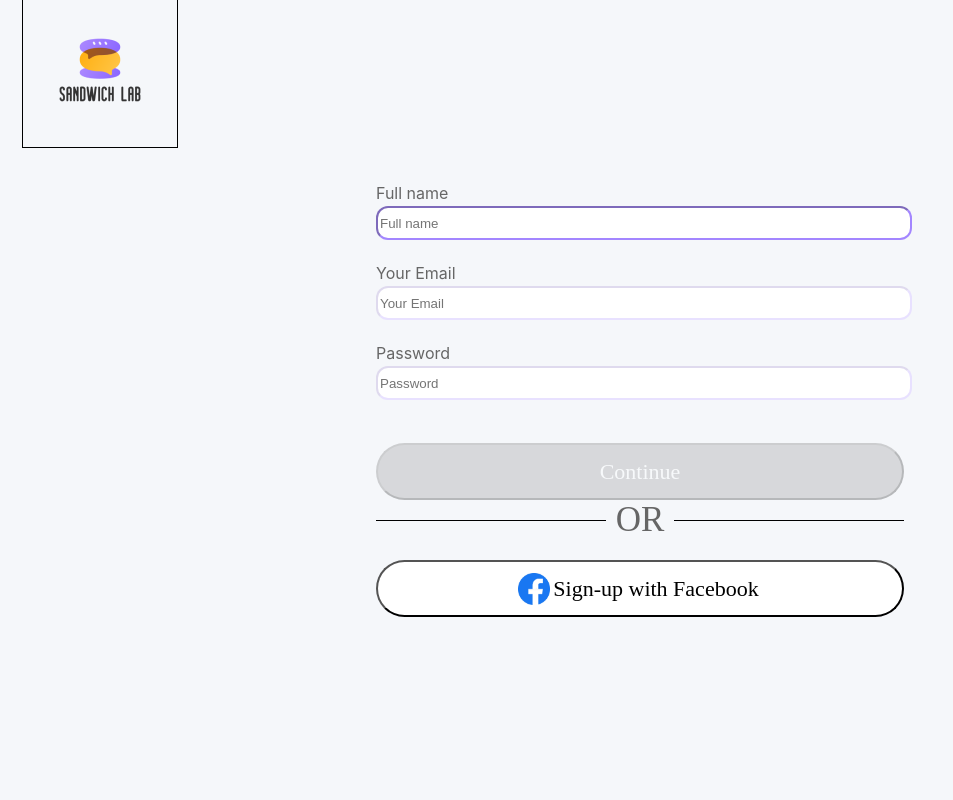
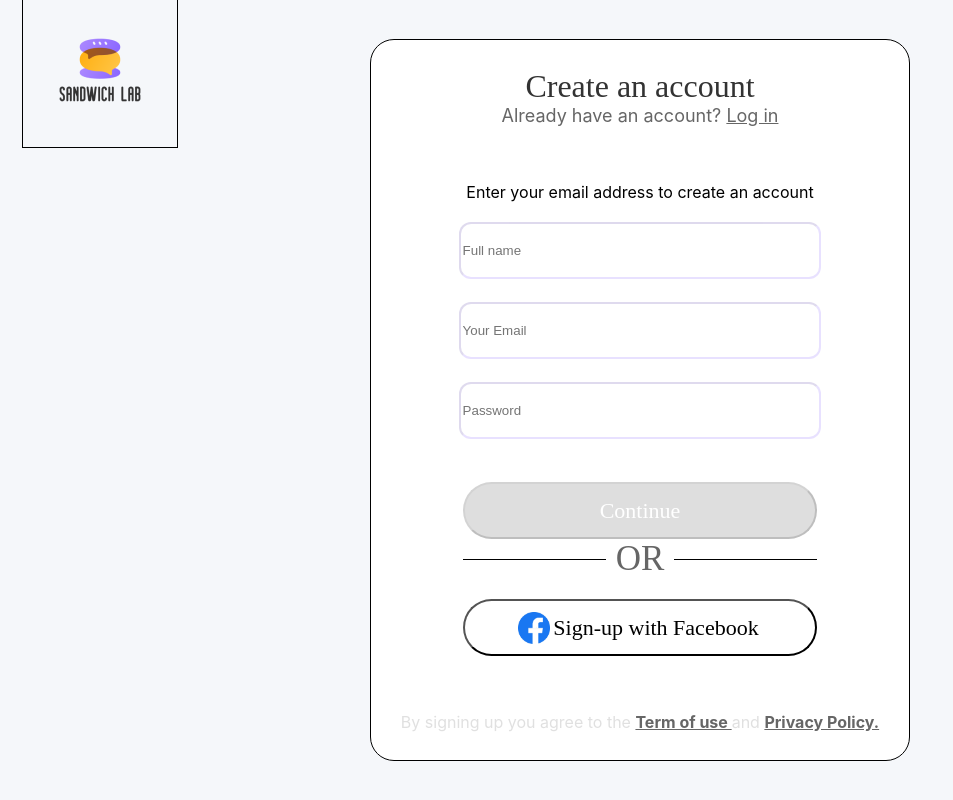
Before and after one commit to sandwichlab-ai/sandwich_frontend, a React (Create React App) app: page /auth in a window 1280 px wide. Shown: the whole page, without its empty margins (0-953 px from the left). Built offline with nearby package versions, Linux system fonts and the light colour scheme; what aws-amplify would draw is missing.

Commit message:
style change

```diff
--- a/src/Auth/index.css
+++ b/src/Auth/index.css
@@ -28,12 +28,37 @@
 }
 
 .content__container--auth {
-    width: 100%;
-    height: 100%;
+    min-width: 500px;
+    background-color: white;
+    width: 42%;
+    height: 90%;
     /* background-image: url("/public/images/bgContact.png"); */
     display: flex;
-    justify-content: center;
-    align-items: center;
+    flex-direction: column;
+    justify-content: space-around;
+    /* align-items: center; */
+    border: 1px solid black;
+    border-radius: 24px;
+}
+
+.content__container--auth:nth-child(1) {
+    color: #666666
+}
+
+.content__form--auth:nth-child(1) {
+  color: #666666;
+  font-size: 15px;
+}
+
+.auth__title{
+  font-family: MiSans;
+  font-size: 32px;
+  color: #333333;
+}
+
+.auth__title--note {
+  color: #666666;
+  font-size: 18px;
 }
 
 .contact__container{
@@ -46,7 +71,7 @@
 
 .contact__form--auth {
     top: 324px;
-    width: 528px;
+    width: 100%;
     display: grid;
     gap: 20px;
 }
@@ -72,8 +97,10 @@
     background-color: #FFFFFF;
     border-color: rgba(140, 104, 255, 0.2);
     border-radius: 12px;
-    color: #FFFFFF;
-    width: 528px;
+    color: #333333;
+    /* width: 528px; */
+    width: 66%;
+    margin: 0 auto;
     height: 56px;
 }
 
@@ -85,7 +112,8 @@
     height: 40px;
 }
 
-label {
+.auth__form--item >label {
+    display: none;
     text-align: start;
     margin-bottom: 3px;
 }
@@ -95,7 +123,8 @@ label {
 }
 
 .btn__group--auth button {
-    width: 100%;
+    width: 66%;
+    margin: 0 auto;
     height: 57px;
     opacity: 25%;
     background-color: gray;
@@ -112,7 +141,8 @@ label {
     display: flex;
     align-items: center;
     text-align: center;
-    width: 100%;
+    margin: 0 auto;
+    width: 66%;
   }
 
   .line-with-text::before,
@@ -142,7 +172,8 @@ label {
   }
 
   .auth__signin--facebook button {
-    width: 100%;
+    width: 66%;
+    margin: 0 auto;
     height: 57px;
     border-radius: 40px;
     font-family: white MiSans;
@@ -162,3 +193,13 @@ label {
   .auth__signin--facebook button >span {
     margin: 3px;
   }
+
+  .contact__form--notes {
+    font-size: 16px;
+    color: #66666633;
+  }
+
+  .contact__form--notes > a{
+    font-size: 16px;
+    color: #666666FF;
+  }
--- a/src/Auth/index.js
+++ b/src/Auth/index.js
@@ -91,8 +91,13 @@ function AuthComponent(props) {
     <div className="auth__container">
       <img src={image} alt="logo" className="auth_logo" />
 
-      <div className='ontent__container--auth'>
+      <div className='content__container--auth'>
+            <div>
+                <div className="auth__title">Create an account</div>
+                <div className="auth__title--note">Already have an account? <a style={{textDecoration:'underline'}}>Log in</a> </div>
+            </div>
             <div className="contact__form--auth">
+                <div>Enter your email address to create an account</div>
                 <form>
                     {testData.map((row, rowIndex) => {
                         return(
@@ -104,10 +109,6 @@ function AuthComponent(props) {
                                             {formDataType[rowIndex][index] === 'input' && <input
                                                 type="text"
                                                 placeholder={col}
-                                                style={
-                                                    (sumbitBtnPressed && errorData[rowIndex][index].length > 0) ? {borderColor:'rgba(255, 0, 0, 0.8)'} :
-                                                    selectedInput[0] === rowIndex && selectedInput[1] === index? {borderColor: 'rgba(140, 104, 255, 0.8)'} : {borderColor: 'rgba(140, 104, 255, 0.2)'}
-                                                }
                                                 onChange={(e) => handleFormChange(rowIndex, index, e.target)}
                                                 onSelect={(e) => handleSelect(rowIndex, index, e.target.value)}
                                                 />
@@ -145,6 +146,9 @@ function AuthComponent(props) {
                     </div>
                 </form>
             </div>
+            <div className="contact__form--notes">
+               By signing up you agree to the <a style={{textDecoration:'underline', fontWeight: "bold"}}>Term of use </a> and  <a style={{textDecoration:'underline', fontWeight: "bold"}}>Privacy Policy. </a>
+            </div>
         </div>
     </div>
   );
--- a/src/HomePage/contact.css
+++ b/src/HomePage/contact.css
@@ -56,6 +56,7 @@
     background-color: #333333;
     border-color: rgba(140, 104, 255, 0.2);
     border-radius: 6px;
+    padding-left: 16px;
     color: #FFFFFF;
     height: 40px;
 }
@@ -72,6 +73,10 @@
 .contact__select .ant-select-selector{
     border-color: rgba(140, 104, 255, 0.2) !important;
     background-color: #333333 !important;
+}
+
+.contact__select .ant-select-selector > .ant-select-selection-item {
+    padding: 0px 5px;
 }
 
 .contact__select .ant-select-selector > .ant-select-selection-item{
--- a/src/HomePage/index.css
+++ b/src/HomePage/index.css
@@ -49,7 +49,8 @@
 
 .header__btn--group >.selected {
     font-family: #8C68FF MiSans;
-    width: 50%;
+    width: 142px;
+    height: 32px;
     font-weight: 700;
     font-size: 24px;
     line-height: 31.82px;
@@ -61,10 +62,10 @@
 .header__btn--group >.selected::after {
     content: '';
     position: absolute;
-    bottom: 3px;
-    transform: translateX(850%);
-    width: 10px;
-    height: 10px;
+    bottom: 10px;
+    transform: translateX(1129%);
+    width: 6px;
+    height: 6px;
     background-color: #8C68FF;
     border-radius: 50%;
     display: block;
@@ -77,7 +78,9 @@
 
 .header__btn--group >.remain {
     font-family: #999999 MiSans;
-    width: 50%;
+    /* width: 50%; */
+    width: 142px;
+    height: 32px;
     font-weight: 500;
     font-size: 24px;
     line-height: 31.82px;
```
